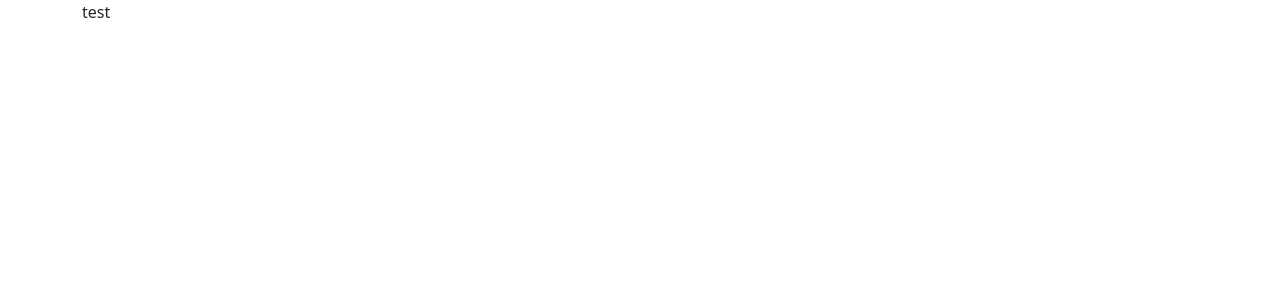
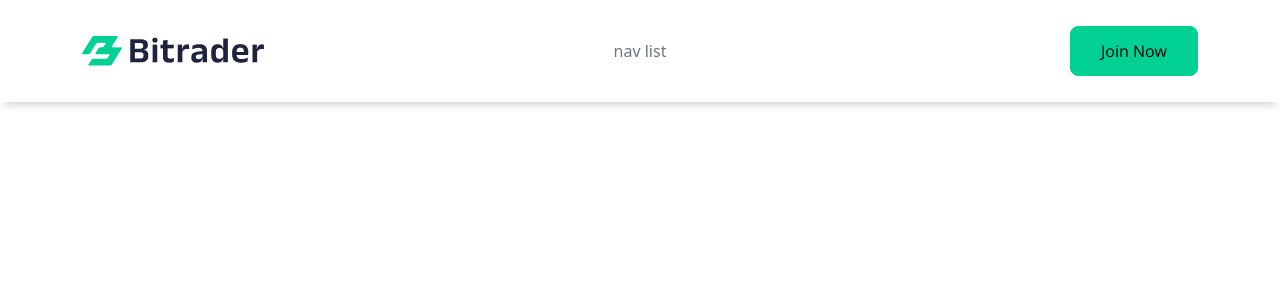
Before and after one commit to mrdahmadov1/bitrader-frontend, a React (Vite) app: page / in a window 1280 px wide. Shown: the top 300 px of the page. Built offline with nearby package versions, Linux system fonts and the light colour scheme.

Commit message:
simp header

```diff
--- a/src/assets/css/global.css
+++ b/src/assets/css/global.css
@@ -1,3 +1,7 @@
+/** Font Family*/
+/* Open Sans */
+@import url('https://fonts.googleapis.com/css2?family=Open+Sans&display=swap');
+
 :root {
   --body-color: #FFFFFF;
   --text-color: #6B777F;
--- a/src/components/shared/header/assets/css/styles.module.css
+++ b/src/components/shared/header/assets/css/styles.module.css
@@ -1,5 +1,55 @@
-.container {}
+@keyframes fadeInDown {
+  0% {
+    opacity: 0;
+    -webkit-transform: translate3d(0, -100%, 0);
+    transform: translate3d(0, -100%, 0);
+  }
+
+  100% {
+    opacity: 1;
+    -webkit-transform: translate3d(0, 0, 0);
+    transform: translate3d(0, 0, 0);
+  }
+}
+
+.wrapper {
+  animation: fadeInDown 0.5s;
+
+  background-color: var(--body-color);
+  color: var(--text-color);
+
+  position: fixed;
+  top: 0;
+  left: 0;
+  right: 0;
+  box-shadow: 0px 5px 10px -5px rgba(0, 0, 0, 0.3);
+}
+
+.container {
+  /* border: 1px solid red; */
+  padding: 26px 0;
+
+  display: flex;
+  align-items: center;
+  justify-content: space-between;
+}
+
+.container div {
+  /* border: 1px solid blue; */
+}
 
 .logo {}
 
-.btnJoin {}
+.btnJoin {
+  font-size: 1rem;
+  font-family: 'Open Sans';
+  line-height: 1;
+  text-transform: capitalize;
+
+  background-color: var(--brand-color);
+  border: 1px solid var(--brand-color);
+  border-radius: 8px;
+
+  padding: 16px 30px;
+  margin: auto;
+}
--- a/src/components/shared/header/index.tsx
+++ b/src/components/shared/header/index.tsx
@@ -1,11 +1,22 @@
+import logoDark from "../../../assets/images/logo-dark.png";
 import styles from "./assets/css/styles.module.css";
 
 const Header = () => {
   return (
     <>
-      <div className="wrapper">
+      <div className={`wrapper ${styles.wrapper}`}>
         <div className="container">
-          <div className={styles.container}>test</div>
+          <div className={styles.container}>
+            <div className="col col-2 text-start">
+              <div className={styles.logo}>
+                <img src={logoDark} alt="logo-dark" />
+              </div>
+            </div>
+            <div className="col col-8 text-center">nav list</div>
+            <div className="col col-2 text-end">
+              <button className={styles.btnJoin}>join now</button>
+            </div>
+          </div>
         </div>
       </div>
     </>
--- a/src/types/index.d.ts
+++ b/src/types/index.d.ts
@@ -2,3 +2,8 @@ declare module "*.module.css" {
   const content: Record<string, string>;
   export default content;
 }
+
+declare module "*.png";
+declare module "*.svg";
+declare module "*.jpeg";
+declare module "*.jpg";
```
